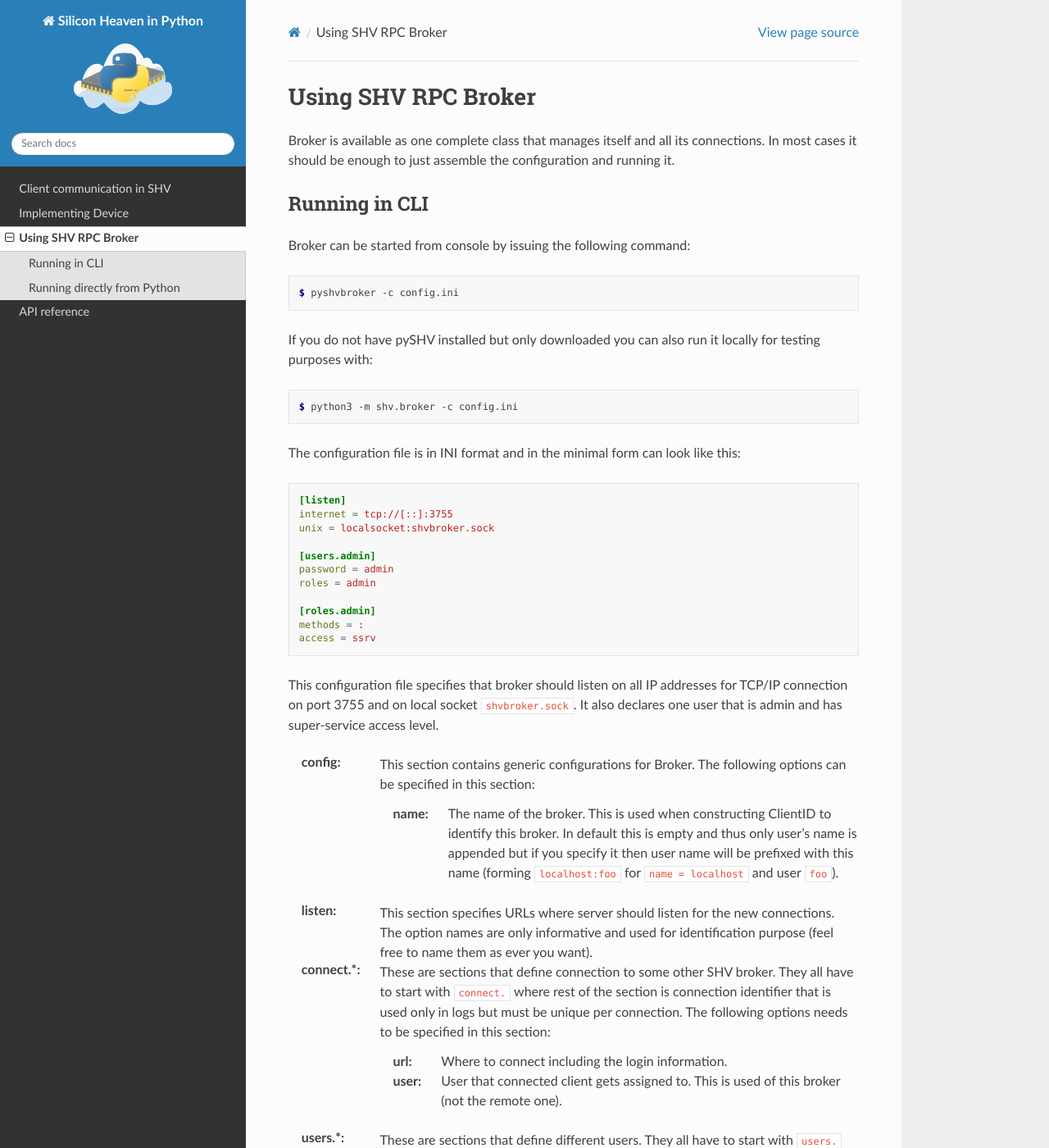
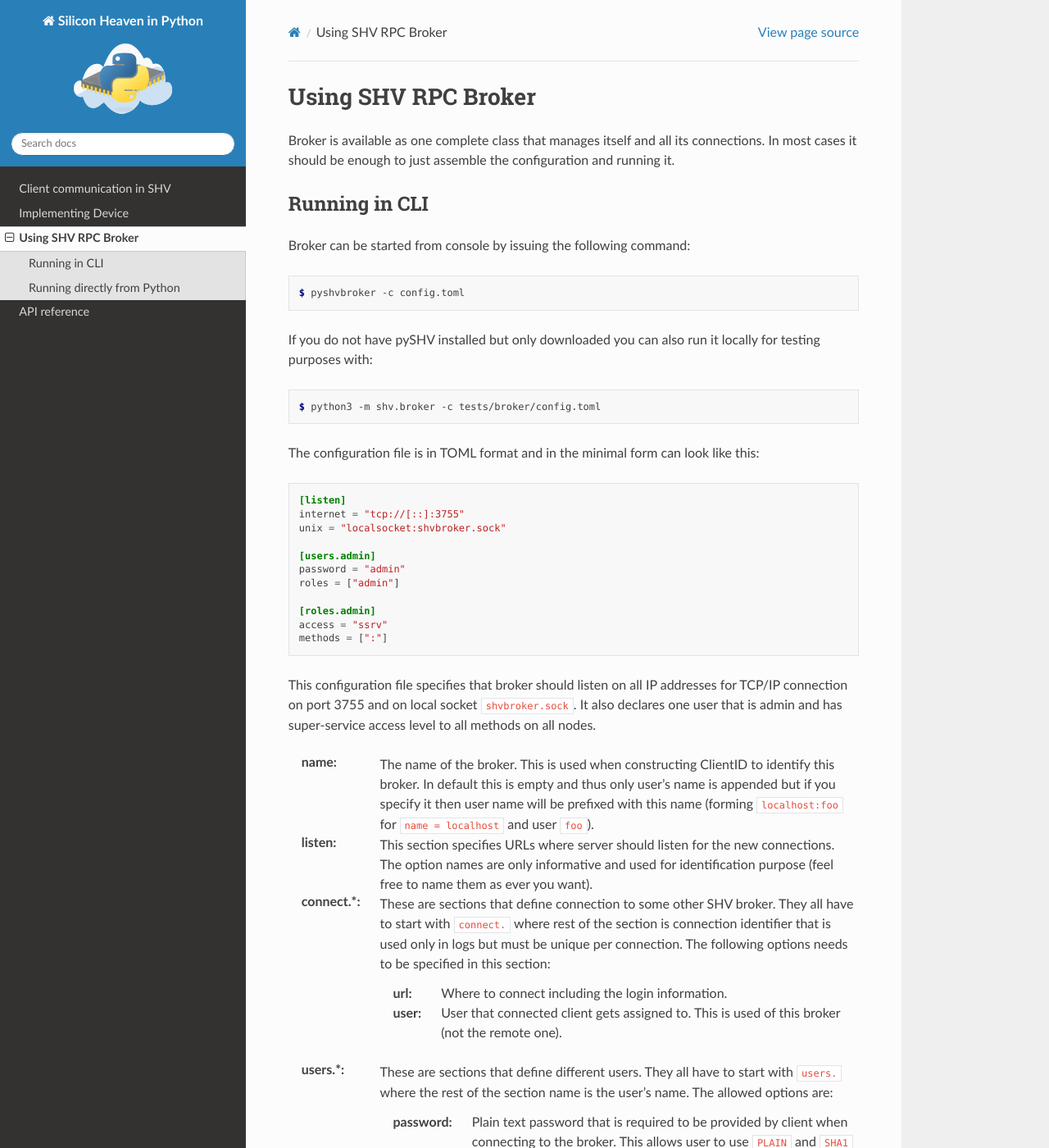
Before and after one commit to silicon-heaven/pyshv, a Sphinx documentation site: the page built from docs/broker.rst, in a window 1280 px wide and 1400 px high. Shown: the whole window at 82% size. Built offline with Sphinx 7.4.7 and the Read the Docs theme 2.0.0, drawn with Linux system fonts in a browser that asks for light colours; some of the changed text lies outside the part shown.

Commit message:
broker: change configuration format from INI to TOML
The configuration we describe is closer to the complexity of TOML over
simplicity of INI. The formats are close enough and TOML is available in
Python's standard library since Python 3.11.

```diff
--- a/docs/broker.rst
+++ b/docs/broker.rst
@@ -13,45 +13,43 @@ Broker can be started from console by issuing the following command:
 
 .. code-block:: console
 
-   $ pyshvbroker -c config.ini
+   $ pyshvbroker -c config.toml
 
 If you do not have pySHV installed but only downloaded you can also run it
 locally for testing purposes with:
 
 .. code-block:: console
 
-   $ python3 -m shv.broker -c config.ini
+   $ python3 -m shv.broker -c tests/broker/config.toml
 
 
-The configuration file is in INI format and in the minimal form can look like
+The configuration file is in TOML format and in the minimal form can look like
 this:
 
-.. code-block:: ini
+.. code-block:: toml
 
   [listen]
-  internet = tcp://[::]:3755
-  unix = localsocket:shvbroker.sock
+  internet = "tcp://[::]:3755"
+  unix = "localsocket:shvbroker.sock"
 
   [users.admin]
-  password = admin
-  roles = admin
+  password = "admin"
+  roles = ["admin"]
 
   [roles.admin]
-  methods = :
-  access = ssrv
+  access = "ssrv"
+  methods = [":"]
 
 This configuration file specifies that broker should listen on all IP addresses
 for TCP/IP connection on port 3755 and on local socket ``shvbroker.sock``. It
-also declares one user that is admin and has super-service access level.
+also declares one user that is admin and has super-service access level to all
+methods on all nodes.
 
-:config:
-  This section contains generic configurations for Broker. The following options
-  can be specified in this section:
-
-  :name: The name of the broker. This is used when constructing ClientID to
-    identify this broker. In default this is empty and thus only user's name is
-    appended but if you specify it then user name will be prefixed with this
-    name (forming ``localhost:foo`` for ``name = localhost`` and user ``foo``).
+:name:
+  The name of the broker. This is used when constructing ClientID to identify
+  this broker. In default this is empty and thus only user's name is appended
+  but if you specify it then user name will be prefixed with this name (forming
+  ``localhost:foo`` for ``name = localhost`` and user ``foo``).
 
 :listen:
   This section specifies URLs where server should listen for the new
@@ -105,18 +103,14 @@ also declares one user that is admin and has super-service access level.
     :srv: Allows all that ``cfg`` does plus service operations.
     :ssrv: Allows all that ``srv`` with additional service operations.
     :dev: Allows pretty much all operations and is intended for developer
-      access.
+    access.
     :su: Super user access that allows everything.
-  :roles: Space separated list of other roles. This allows combination of the
-    roles and thus higher versatility in the way roles are structured. All rules
-    from these roles are considered to be part of the role specifying this
-    option but checked after all top level ones were checked (BFS algorithm).
 
 
 The complete configuration example used in pySHV tests:
 
-.. literalinclude:: ../tests/broker/pyshvbroker.ini
-   :language: ini
+.. literalinclude:: ../tests/broker/config.toml
+   :language: toml
 
 
 Running directly from Python
```
Also changed, not shown: CHANGELOG.md (+5 -0 lines), 6 other files.
